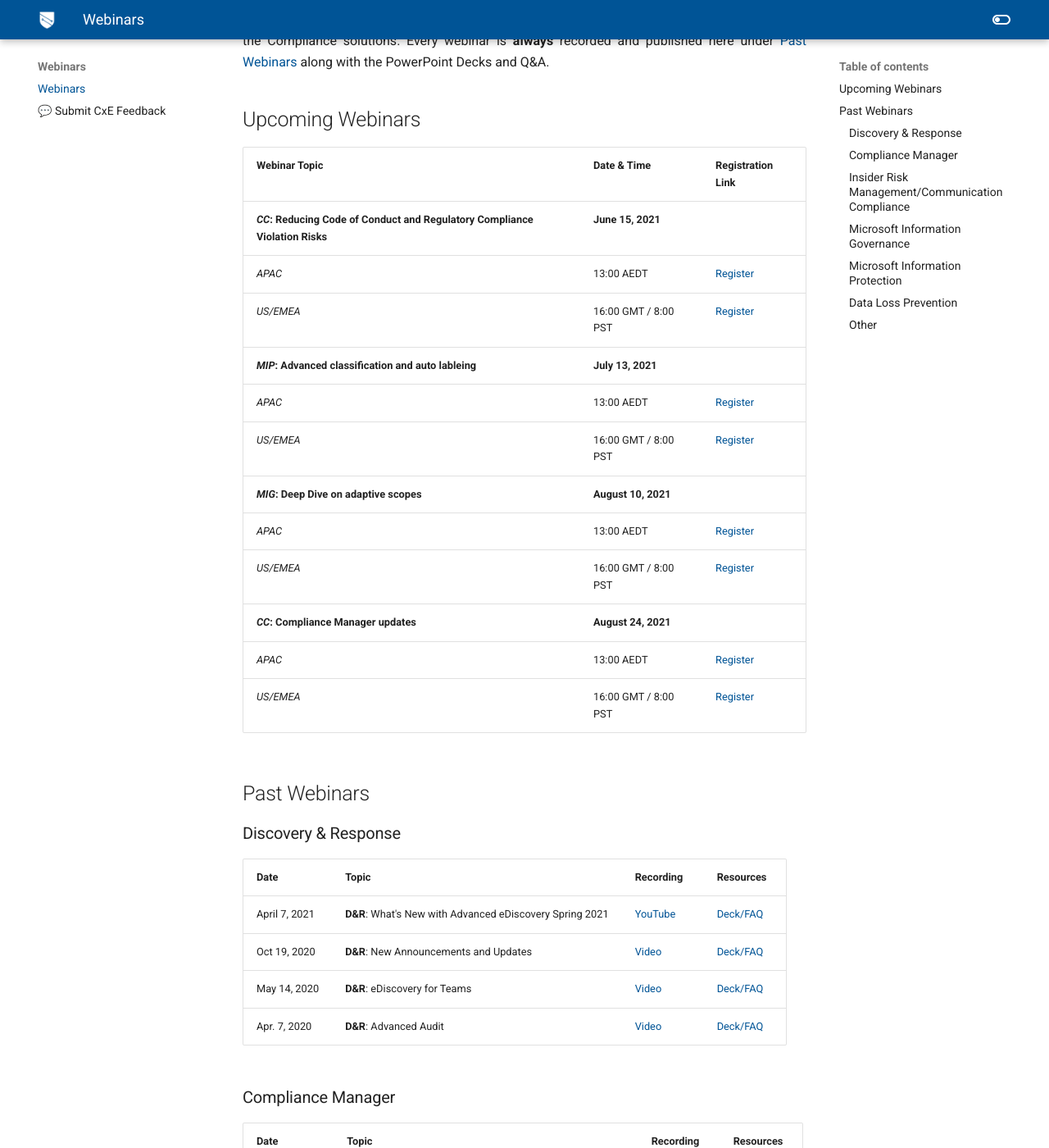
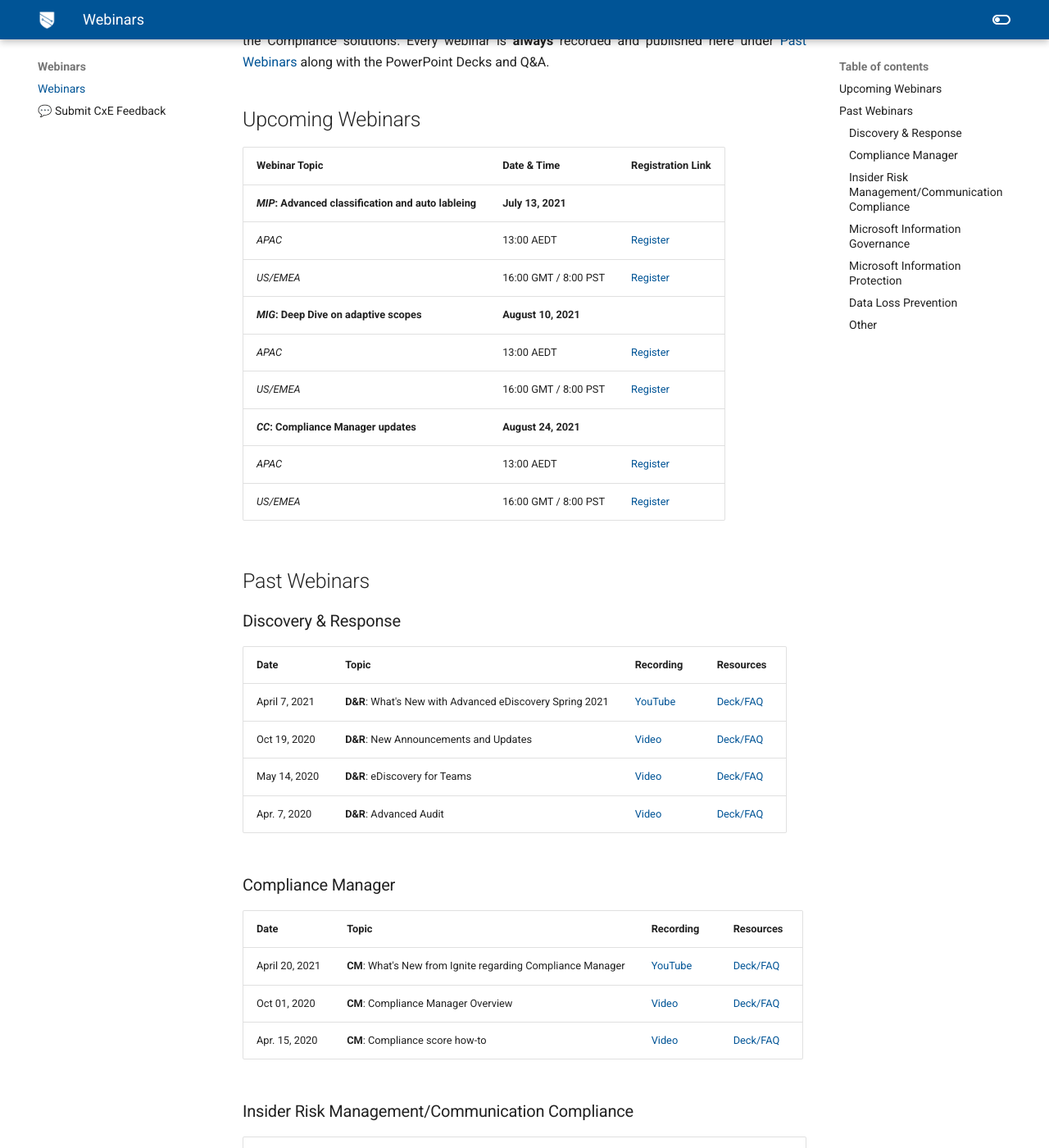
Before and after one commit to microsoft/ComplianceCxE, an MkDocs documentation site: the page built from docs/webinars.md, in a window 1280 px wide and 1400 px high, scrolled down 216 px. Shown: the whole window at 82% size. Built offline with MkDocs 1.6.1 and Material for MkDocs 9.7.7, drawn with Linux system fonts in a browser that asks for light colours; comment, search, counter and statistics services are not loaded; old or Windows-style settings are respelled for this version of MkDocs; some of the changed text lies outside the part shown.

Commit message:
update to calendar

```diff
--- a/docs/webinars.md
+++ b/docs/webinars.md
@@ -12,9 +12,6 @@
 
 | Webinar Topic | Date & Time | Registration Link |
 | --- | --- | --- |
-|***CC*: Reducing Code of Conduct and Regulatory Compliance Violation Risks** | **June 15, 2021** |  |
-|  *APAC* | 13:00 AEDT | [Register](https://mipc.eventbuilder.com/event/45696) |
-|*US/EMEA* | 16:00 GMT / 8:00 PST | [Register](https://mipc.eventbuilder.com/event/45690) |
 |***MIP*: Advanced classification and auto lableing** | **July 13, 2021** |  |
 | *APAC* | 13:00 AEDT | [Register](https://mipc.eventbuilder.com/event/45702) |
 | *US/EMEA* | 16:00 GMT / 8:00 PST| [Register](https://mipc.eventbuilder.com/event/45701) |
```
Also changed, not shown: other parts of docs/webinars.md (+1 -0 lines).
